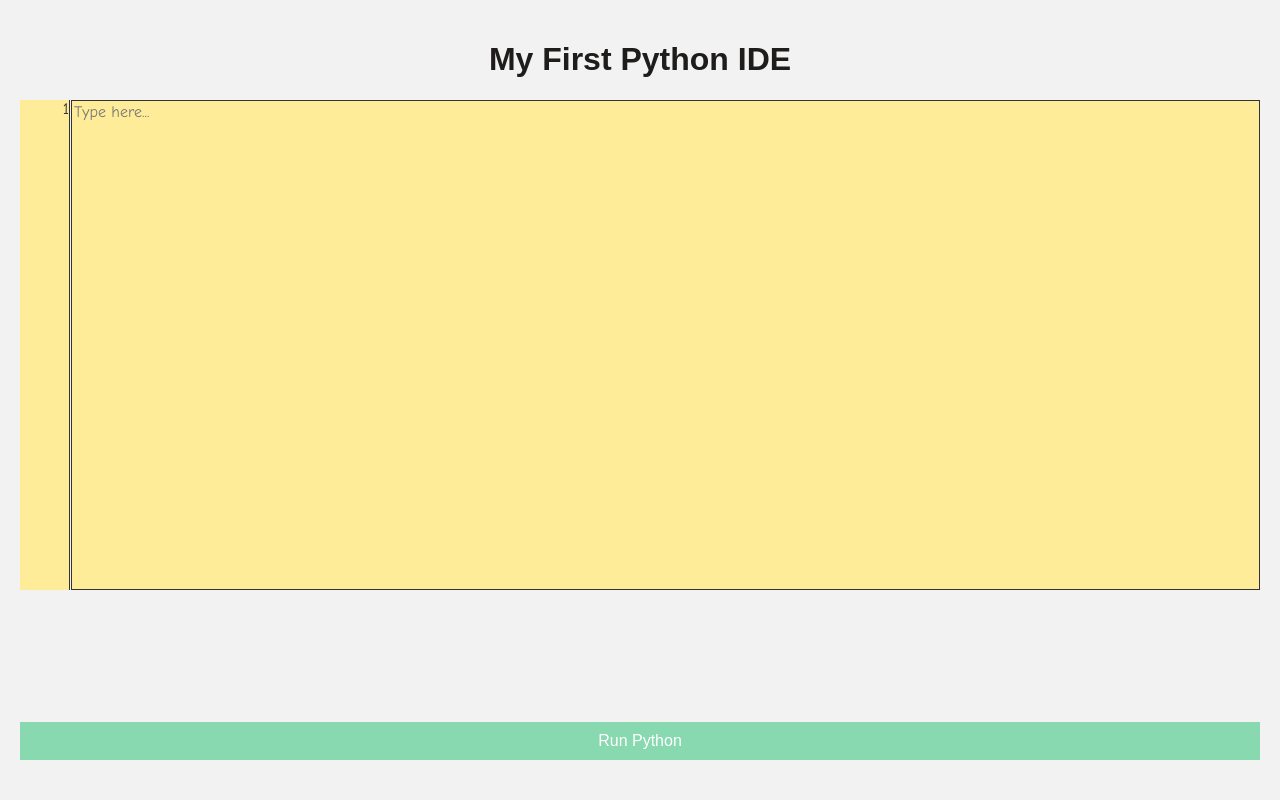
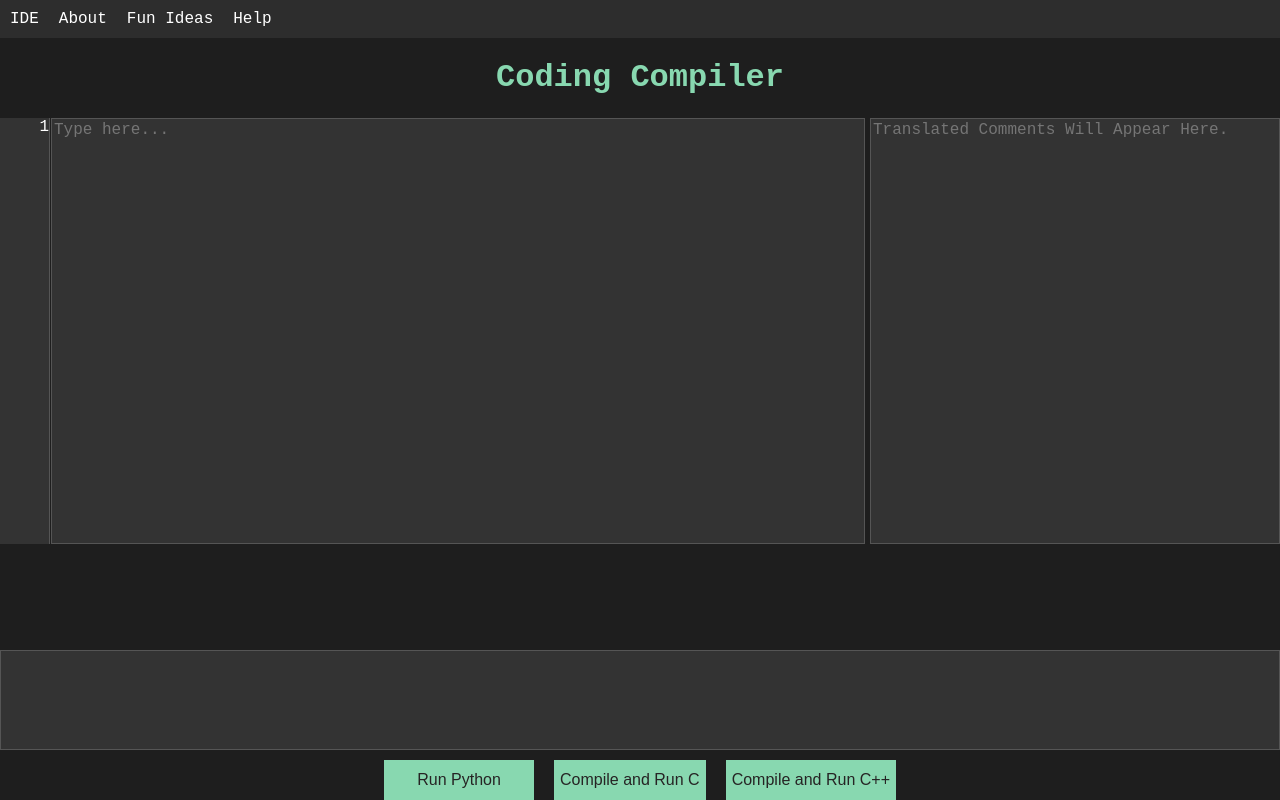
Before and after one commit to Fardin-E/distributedProject, a website: page client/index.html in a window 1280 px wide. Drawn offline with nearby package versions, Linux system fonts and the light colour scheme; no server answers.

Commit message:
added c and c++ compuilation and language box

```diff
--- a/client/client.js
+++ b/client/client.js
@@ -17,7 +17,27 @@ function runPython() {
     socket.emit('runPython', pythonCode);
 }
 
+function runC() {
+    const cCode = textInput.value;
+    socket.emit('runC', cCode);
+}
+
+function runCpp(){
+    const cppCode = textInput.value;
+    socket.emit('runCpp', cppCode);
+}
+
 socket.on('pythonOutput', (outputText) => {
     // Display the Python script output
     output.innerText = outputText;
 });
+
+socket.on('cOutput', (outputText) => {
+    // Display the Python script output
+    output.innerText = outputText;
+});
+
+socket.on('cppOutput', (outputText) => {
+    // Display the Python script output
+    output.innerText = outputText;
+});
--- a/client/index.html
+++ b/client/index.html
@@ -7,20 +7,36 @@
     <link rel="stylesheet" href="styles.css">
 </head>
 <body>
-    <h1>My First Python IDE</h1>
+    <nav>
+        <ul>
+            <li><a href="#">IDE</a></li>
+            <li><a href="#">About</a></li>
+            <li><a href="#">Fun Ideas</a></li>
+            <li><a href="#">Help</a></li>
+        </ul>
+    </nav>
+    <h1>Coding Compiler</h1>
     <div id="editor-container">
         <div id="lineNumbers"></div>
         <textarea id="textInput" placeholder="Type here..." rows="4"></textarea>
+        <textarea readonly id="languageTranslationOutput" placeholder="Translated Comments Will Appear Here."></textarea>    </div>
+    <div id="output"></div>
+
+
+
+    <div id="button-container">
+        <button onclick="runPython()">Run Python</button>
+        <button onclick="runC()">Compile and Run C</button>
+        <button onclick="runCpp()">Compile and Run C++</button>
     </div>
 
-    <button onclick="runPython()">Run Python</button>
-    <div id="output"></div>
     <script src="https://cdnjs.cloudflare.com/ajax/libs/socket.io/4.0.1/socket.io.js"></script>
     <script src="client.js"></script>
     <script>
         document.addEventListener('DOMContentLoaded', function () {
             const lineNumbers = document.getElementById('lineNumbers');
             const textInput = document.getElementById('textInput');
+            const languageTranslationOutput = document.getElementById('languageTranslationOutput');
 
             function updateLineNumbers() {
                 const lines = textInput.value.split('\n');
@@ -30,6 +46,7 @@
 
             function syncScroll() {
                 lineNumbers.scrollTop = textInput.scrollTop;
+                languageTranslationOutput.scrollTop = textInput.scrollTop;
             }
 
             textInput.addEventListener('input', function() {
@@ -38,6 +55,8 @@
             });
 
             textInput.addEventListener('scroll', syncScroll);
+            languageTranslationOutput.addEventListener('scroll', syncScroll);
+
             updateLineNumbers(); // Initial update
         });
     </script>
--- a/client/styles.css
+++ b/client/styles.css
@@ -1,33 +1,55 @@
 body {
-    font-family: 'Comic Sans MS', cursive, sans-serif;
+    font-family: 'Courier New', monospace; /* Change the font to Courier New */
     margin: 0;
-    padding: 20px;
-    background-color: #f2f2f2;
-    color: #333;
+    background-color: #1e1e1e;
+    color: #ffffff;
     height: 100vh;
     display: flex;
     flex-direction: column;
     box-sizing: border-box;
 }
 
+nav {
+    background-color: #2d2d2d;
+    padding: 10px;
+}
+
+ul {
+    list-style-type: none;
+    margin: 0;
+    padding: 0;
+    display: flex;
+}
+
+li {
+    margin-right: 20px;
+}
+
+a {
+    text-decoration: none;
+    color: #fff;
+    font-size: 16px;
+}
+
 h1 {
-    color: #1f1c1c;
-    font-family: 'Marker Felt', sans-serif;
-    text-align: center; /* Center text within its container */
+    color: #88d8b0;
+    font-family: 'Courier New', sans-serif;
+    text-align: center;
 }
 
 #editor-container {
     display: flex;
     flex: 1;
+    margin: 0px;
 }
 
 #lineNumbers {
     width: 50px;
     font-size: 16px;
-    font-family: 'Comic Sans MS', cursive, sans-serif;
-    background-color: #ffec99;
-    color: #333;
-    border-right: 1px solid #333;
+    font-family: 'Courier New', monospace; /* Change the font to Courier New */
+    background-color: #333;
+    color: #fff;
+    border-right: 1px solid #555;
     overflow-y: scroll;
     height: 80%;
     text-align: right;
@@ -39,29 +61,58 @@ h1 {
 }
 
 #textInput {
-    flex: 1;
+    flex: 2;
     font-size: 16px;
-    font-family: 'Comic Sans MS', cursive, sans-serif;
-    background-color: #ffec99;
-    color: #333;
-    border: 1px solid #333;
+    font-family: 'Courier New', monospace; /* Change the font to Courier New */
+    background-color: #333;
+    color: #fff;
+    border: 1px solid #555;
     overflow-y: scroll;
     resize: none;
     height: 80%;
     box-sizing: border-box;
+    margin: 0px;
+}
+
+#button-container {
+    display: flex;
+    justify-content: center;
+    margin-top: 10px;
 }
 
 button {
-    margin-top: 10px;
-    padding: 10px;
+    margin: 0 10px;
     font-size: 16px;
     background-color: #88d8b0;
-    color: #fff;
+    color: #262424;
     border: none;
     cursor: pointer;
+    min-width: 150px;
+    min-height: 40px;
 }
 
 #output {
-    margin-top: 20px;
-    font-family: 'Comic Sans MS', cursive, sans-serif;
+    font-family: 'Courier New', monospace;
+    background-color: #333;
+    color: #fff;
+    padding: 10px;
+    overflow-y: scroll;
+    height: auto;
+    min-height: 100px;
+    box-sizing: border-box;
+    border: 1px solid #555;
 }
+
+#languageTranslationOutput {
+    flex: 1;
+    font-size: 16px;
+    font-family: 'Courier New', monospace; /* Change the font to Courier New */
+    background-color: #333;
+    color: #fff;
+    border: 1px solid #555;
+    overflow-y: scroll;
+    resize: none;
+    height: 80%;
+    box-sizing: border-box;
+    margin-left: 5px;
+}
```
Also changed, not shown: server.js (+40 -1 lines).
